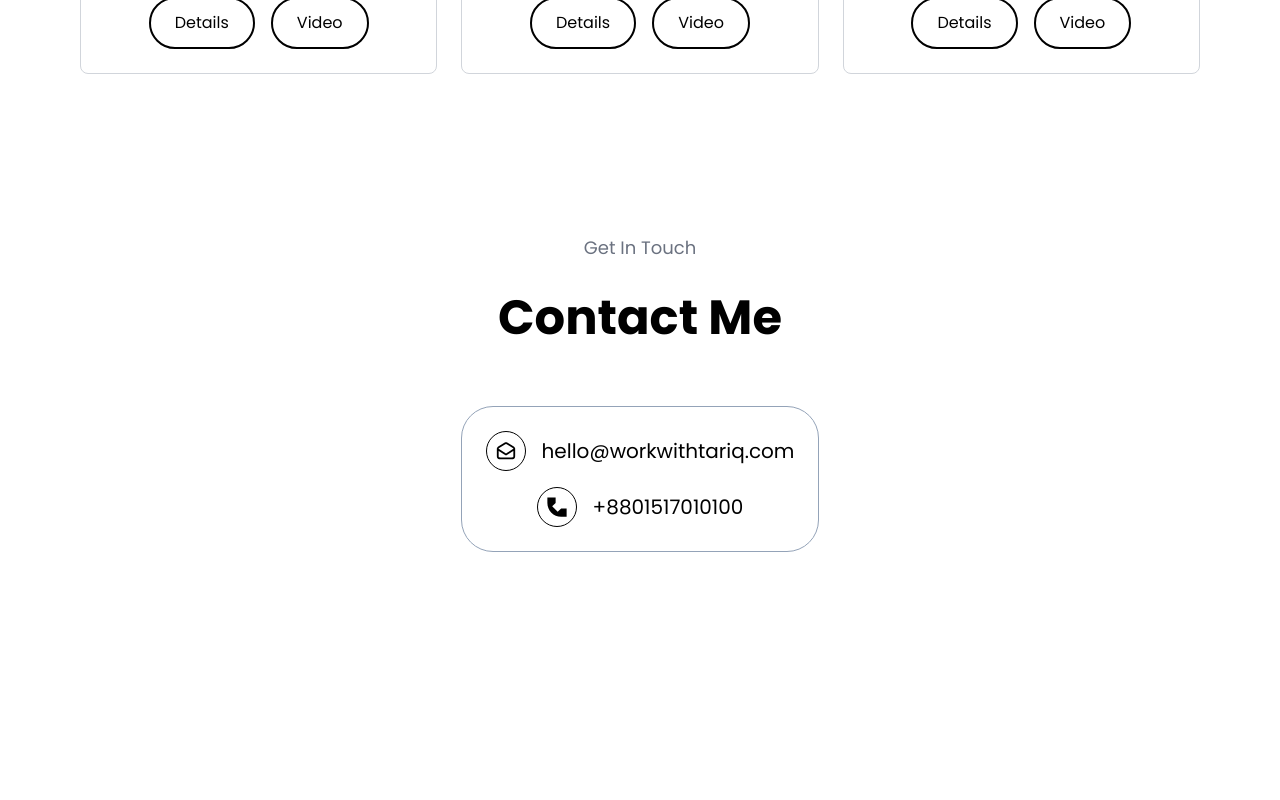
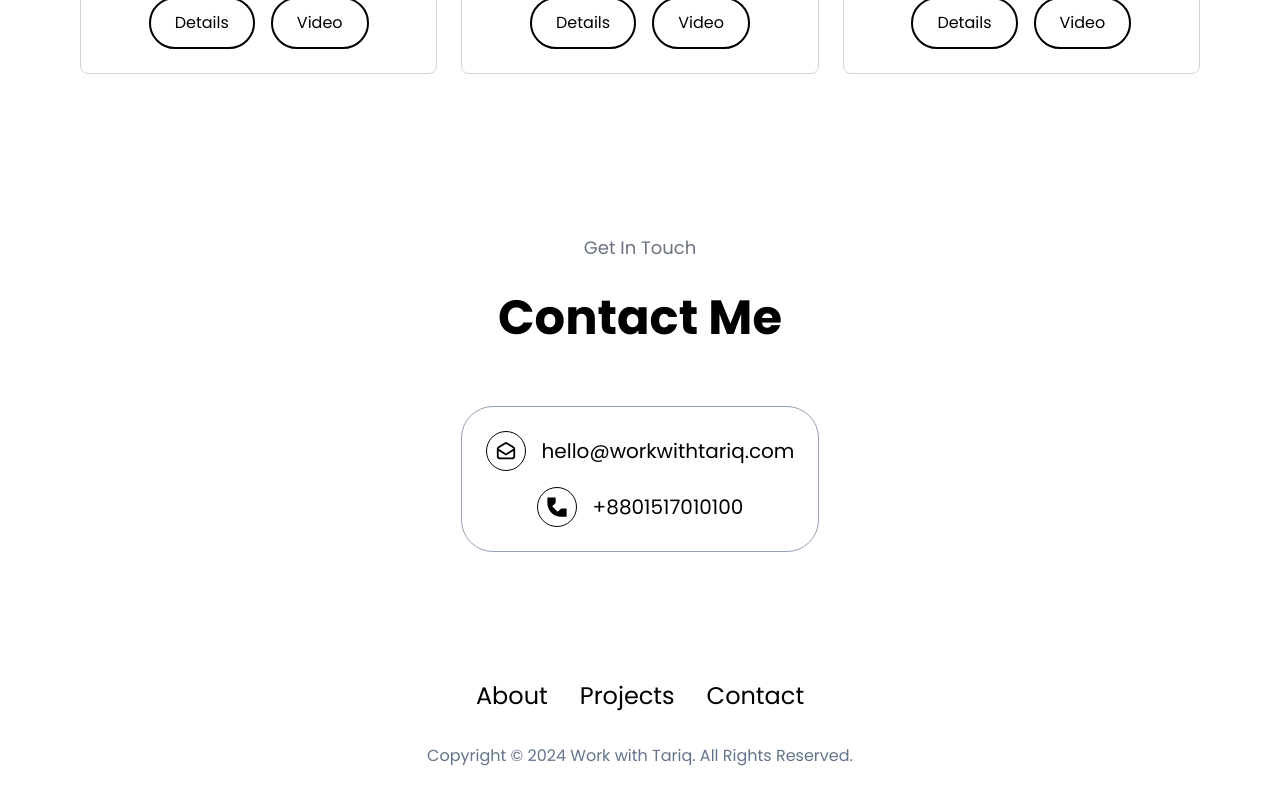
Before and after one commit to workwithtariq/workwithtariqreact, a React (Create React App) app: page / in a window 1280 px wide. Shown: the part 3782-4582 px from the top of the page. Before the commit the page ends 4494 px from the top, so only its background shows below. Built offline with nearby package versions, Linux system fonts and the light colour scheme.

Commit message:
add simple footer

```diff
--- /dev/null
+++ b/src/components/Footer/Footer.jsx
@@ -0,0 +1,21 @@
+import React from "react";
+import NavItem from "../Header/NavItem";
+
+const Footer = () => {
+  return (
+    <div className="mt-32 flex flex-col gap-8 pb-8 text-center">
+      <div className="flex justify-center">
+        <ul className="flex gap-8 m-0 p-0 list-none">
+          <NavItem href="/about">About</NavItem>
+          <NavItem href="/projects">Projects</NavItem>
+          <NavItem href="/contact">Contact</NavItem>
+        </ul>
+      </div>
+      <div className="flex justify-center">
+        <span className="text-slate-500">Copyright © 2024 Work with Tariq. All Rights Reserved.</span>
+      </div>
+    </div>
+  );
+};
+
+export default Footer;
--- a/src/pages/Home/Home.jsx
+++ b/src/pages/Home/Home.jsx
@@ -1,4 +1,5 @@
 import React from "react";
+import Footer from "../../components/Footer/Footer";
 import Hero from "../../pages/Home/Hero"; // Adjust path as needed
 import HomeAbout from "./HomeAbout";
 import HomeContact from "./HomeContact";
@@ -7,12 +8,13 @@ import HomeProjects from "./HomeProjects";
 
 const Home = () => {
   return (
-    <div className="mb-40">
+    <div className="">
       <Hero />
       <HomeAbout />
       <HomeExperience />
       <HomeProjects />
       <HomeContact />
+      <Footer />
       {/* Other sections of the Home page */}
     </div>
   );
```
